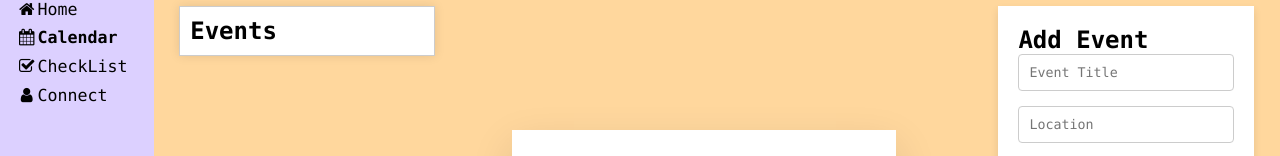
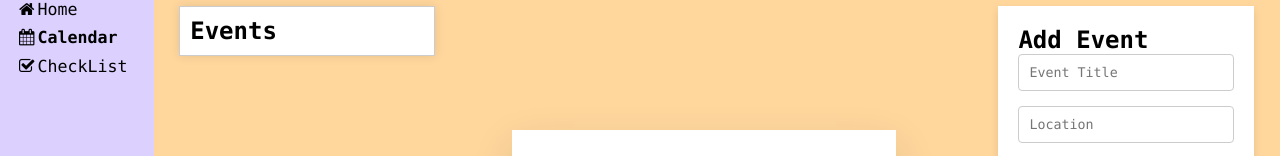
Before and after one commit to felixzsong8/TaskBird, a website: page src/public/index.html in a window 1280 px wide. Shown: the part 194-350 px from the top of the page. Drawn offline with nearby package versions, Linux system fonts and the light colour scheme; no server answers.

Commit message:
Update index.html

```diff
--- a/src/public/index.html
+++ b/src/public/index.html
@@ -25,7 +25,7 @@
                 <a href='https://taskbird01-a292729c6ec9.herokuapp.com/home.html'><i class='fa fa-fw fa-home'></i>Home</a>
                 <a href='https://taskbird01-a292729c6ec9.herokuapp.com/index.html'><i class='fa fa-fw fa-calendar'></i><strong>Calendar</strong></a>
                 <a href='https://taskbird01-a292729c6ec9.herokuapp.com/checklist.html'><i class='fa fa-fw fa-check-square-o'></i>CheckList</a>
-                <a href='https://yvonnel.sgedu.site/final_proj/connect.php'><i class='fa fa-fw fa-user'></i>Connect</a>
+                <!--a href='https://yvonnel.sgedu.site/final_proj/connect.php'><i class='fa fa-fw fa-user'></i>></i>Connect</a-->
             </div>
         </div>
         <div class="mode">
```
